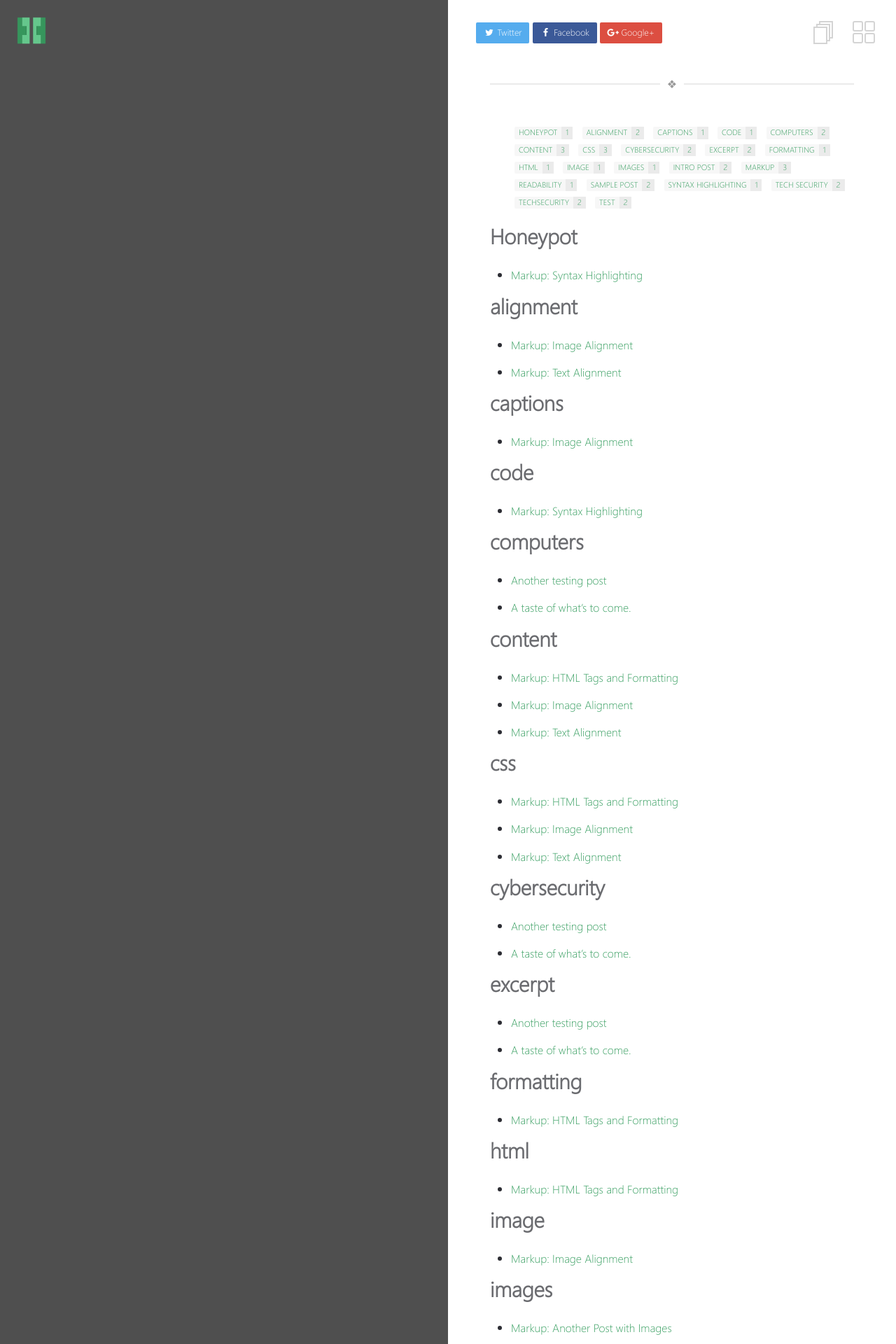
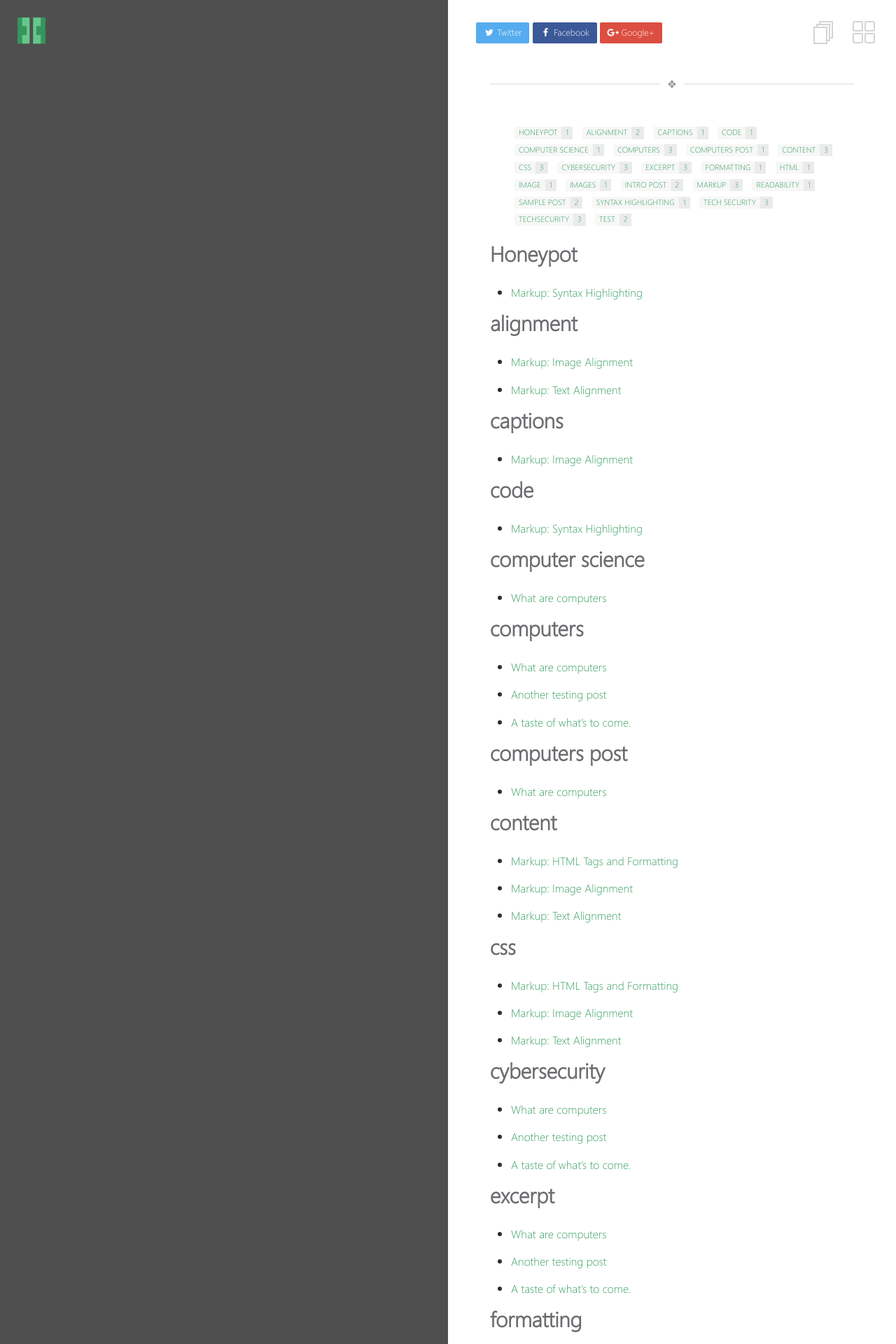
Before and after one commit to nezmustafa123/blog, a Jekyll site: the page built from _pages/tags.md, in a window 1280 px wide. Shown: the top 1920 px of the page at 70% size. Built offline with Jekyll 4.4.1, drawn with Linux system fonts in a browser that asks for light colours; some of the changed text lies outside the part shown.

Commit message:
what are computers

```diff
--- /dev/null
+++ b/_posts/2018-04-17-computers.md
@@ -0,0 +1,13 @@
+---
+layout: post
+title: "What are computers"
+excerpt: "Computers intro"
+tags:
+  - computers post
+  - excerpt
+  - tech security
+  - cybersecurity
+  - techsecurity
+  - computers
+  - computer science
+---
```
Also changed, not shown: _posts/2015-08-16-markup-syntax-highlighting.md (+1 -1 lines), _posts/2018-03-21-intro-post.md (+1 -1 lines).
